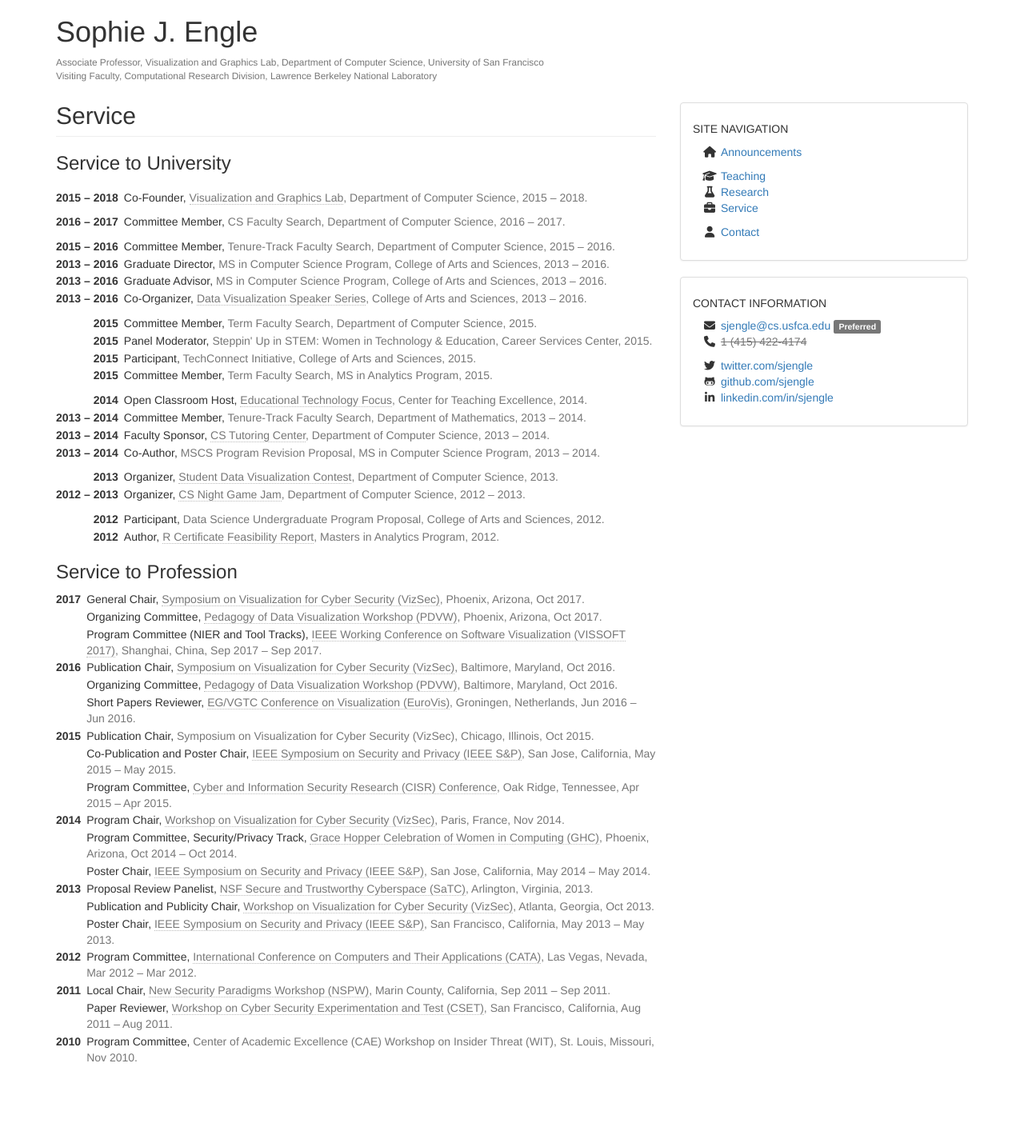
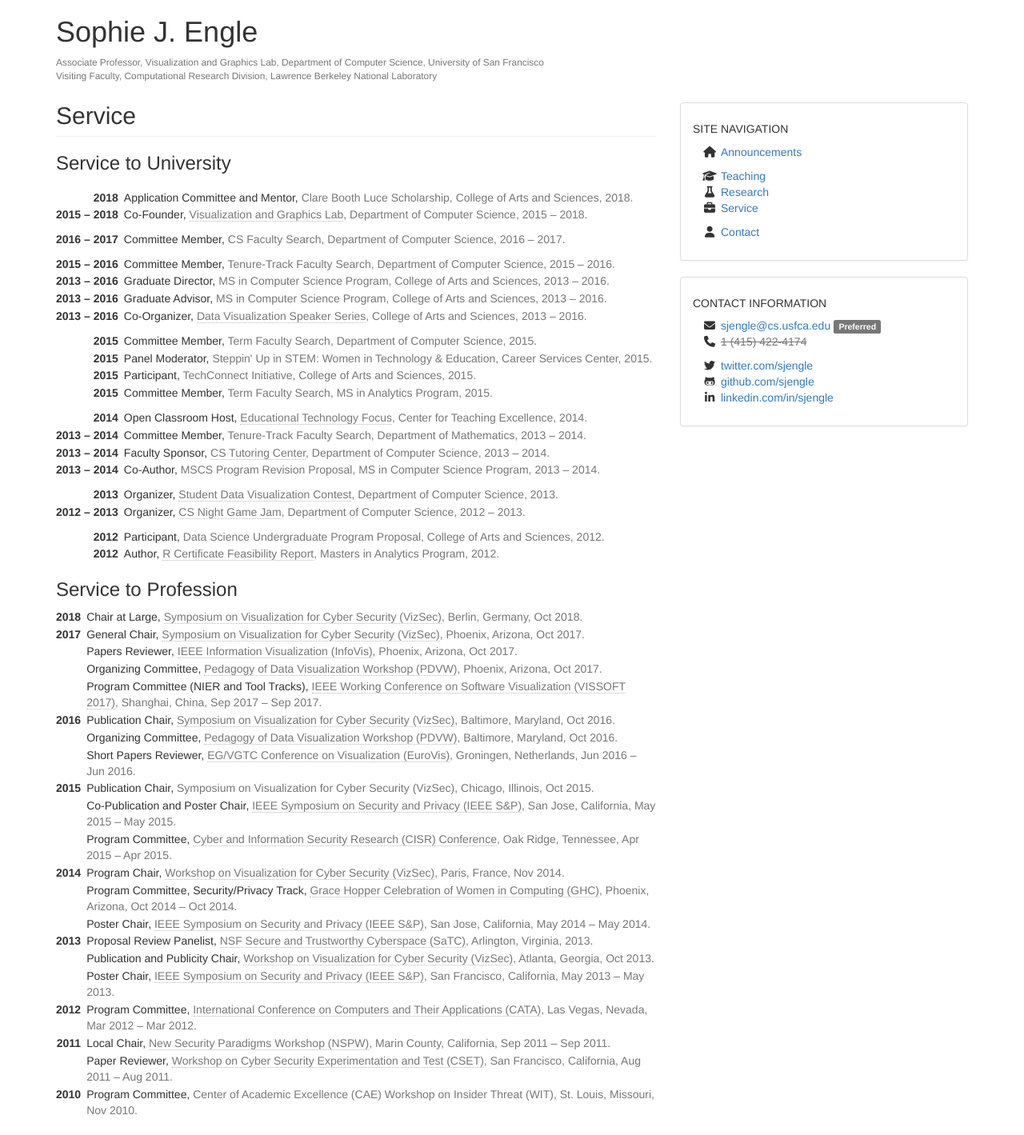
Before and after one commit to sjengle/sjengle.github.io, a Jekyll site: the page built from service.html, in a window 1280 px wide. Shown: the whole page at 80% size. Built offline with Jekyll 4.4.1, drawn with Linux system fonts in a browser that asks for light colours; nearby versions of some CDN libraries; before the commit the page ends 1334 px from its top, so only the background shows below that.

Commit message:
Updating for CHI paper.

```diff
--- a/_data/service.yaml
+++ b/_data/service.yaml
@@ -141,6 +141,14 @@ university:
     beg: 2016
     end: 2017
     key: '2016F'
+    url: false
+
+  - ref: 'Application Committee and Mentor'
+    org: 'Clare Booth Luce Scholarship'
+    loc: 'College of Arts and Sciences'
+    beg: false
+    end: 2018
+    key: '2018A'
     url: false
 
 professional:
@@ -288,10 +296,26 @@ professional:
     key: '20171001'
     url: 'http://vgl.cs.usfca.edu/pdvw/2017/'
 
+  - ref: 'Papers Reviewer'
+    org: 'IEEE Information Visualization (InfoVis)'
+    loc: 'Phoenix, Arizona'
+    beg: false
+    end: 2017-10-01
+    key: '20171001'
+    url: 'http://ieeevis.org/year/2017/welcome'
+
   - ref: 'General Chair'
     org: 'Symposium on Visualization for Cyber Security (VizSec)'
     loc: 'Phoenix, Arizona'
     beg: false
-    end: 2017-10-01
-    key: '20171001'
-    url: 'http://vizsec.org/'
+    end: 2017-10-02
+    key: '20171002'
+    url: 'http://vizsec.org/vizsec2017/'
+
+  - ref: 'Chair at Large'
+    org: 'Symposium on Visualization for Cyber Security (VizSec)'
+    loc: 'Berlin, Germany'
+    beg: false
+    end: 2018-10-22
+    key: '20181022'
+    url: 'http://vizsec.org/vizsec2018/'
--- a/_layouts/default.html
+++ b/_layouts/default.html
@@ -138,6 +138,7 @@
 {{ content }}
 <!-- end inserted content -->
 
+      <br/>
       </div> <!-- end content -->
 
     </div> <!-- end main -->
--- a/service.html
+++ b/service.html
@@ -5,7 +5,7 @@ title: Service
 
 <h3>Service to University</h3>{%
   assign prev = 'none' %}{%
-  assign items = site.data.service.university | sort: 'key'% | reverse %}
+  assign items = site.data.service.university | sort: 'key' | reverse %}
 
 <table class="table-hover table-dates compact">
   <tbody>{% for item in items %}
@@ -30,7 +30,7 @@ title: Service
 
 <h3>Service to Profession</h3>{%
   assign prev = 'none' %}{%
-  assign items = site.data.service.professional | sort: 'key'% | reverse %}
+  assign items = site.data.service.professional | sort: 'key' | reverse %}
 
 <table class="table-hover table-dates compact">
   <tbody>{% for item in items %}{%
```
Also changed, not shown: _data/research.yaml (+19 -0 lines), index.html (+2 -12 lines).
